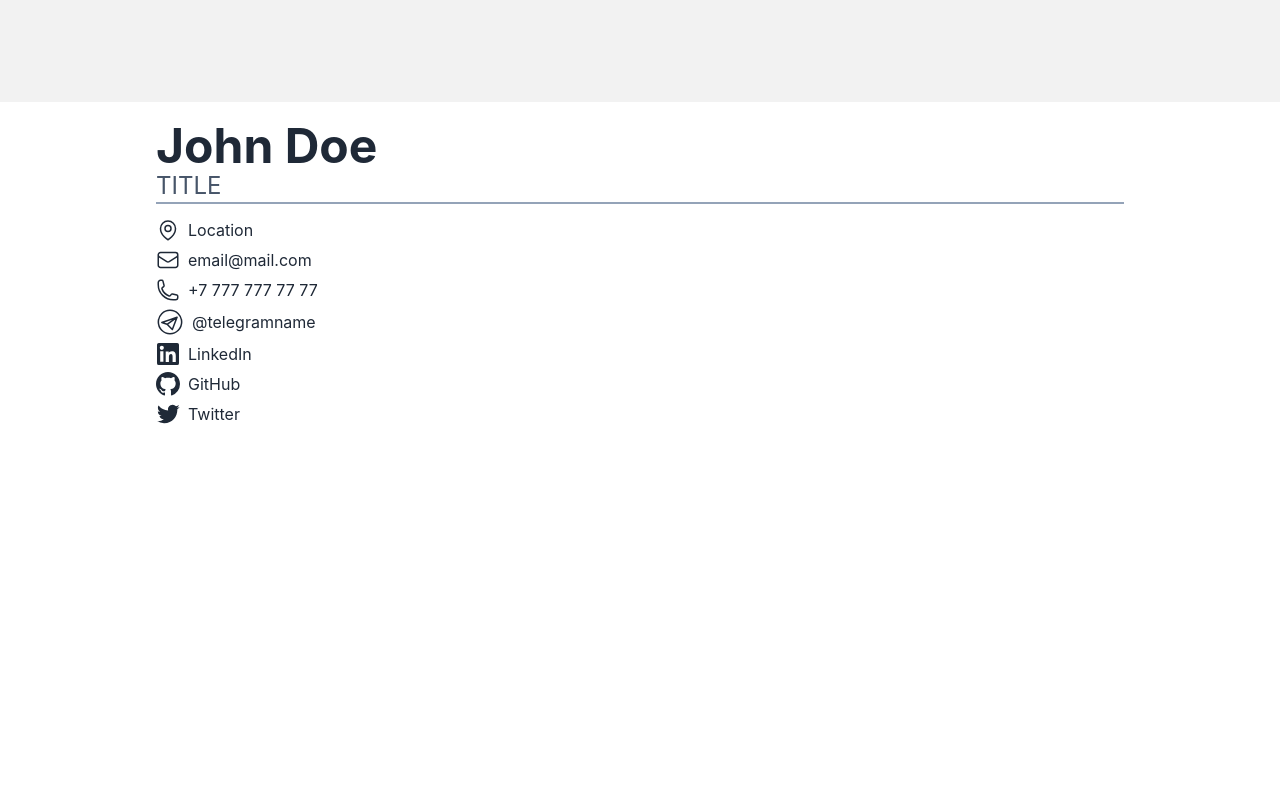
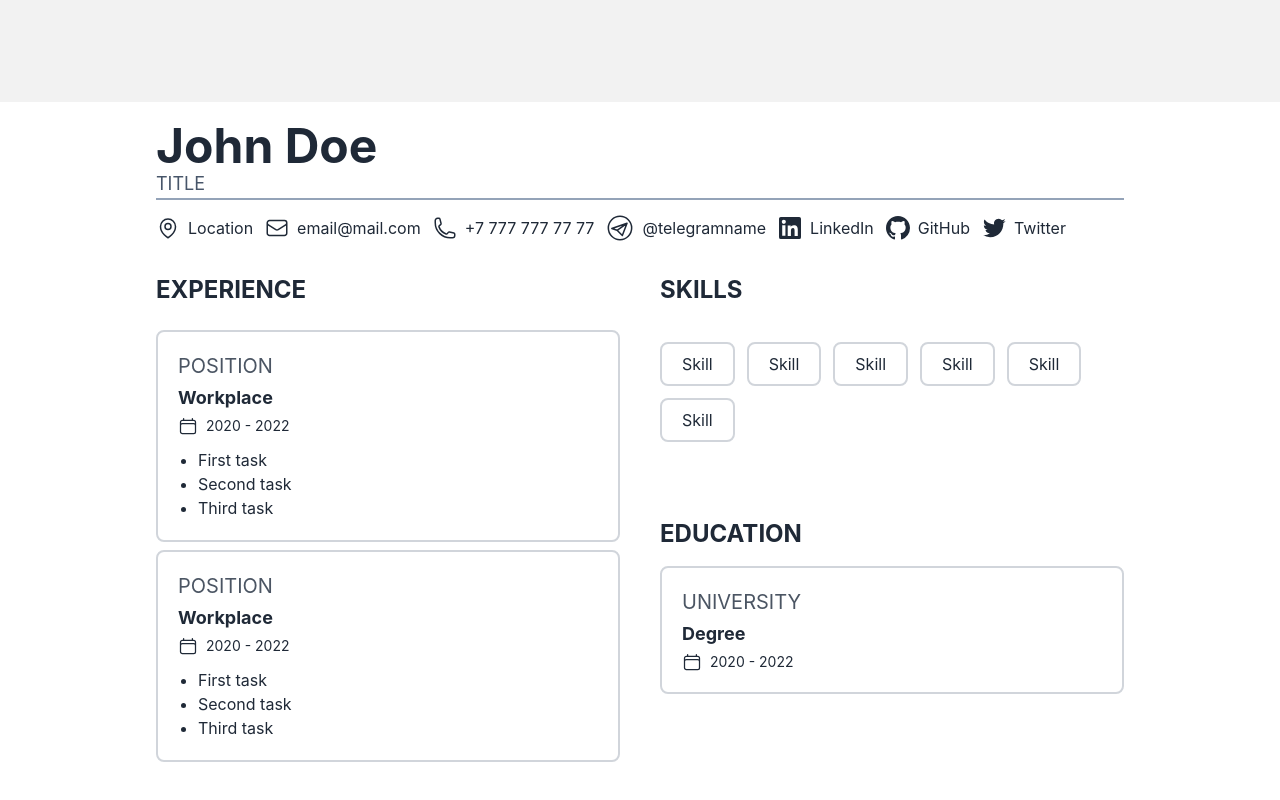
Before and after one commit to comoestassergio/resumatiq, a React (Create React App) app: page / in a window 1280 px wide. Shown: the part 698-1498 px from the top of the page. Built offline with nearby package versions, Linux system fonts and the light colour scheme.

Commit message:
Add Experience, skills and Education to CV comp

```diff
--- a/src/components/CV.js
+++ b/src/components/CV.js
@@ -5,9 +5,9 @@ const CV = () => {
         <div className="min-h-screen bg-base-100 py-5 px-7 lg:max-w-5xl lg:mx-auto">
             <div className="mb-4 relative after:absolute after:w-full after:bg-slate-400 after:h-0.5">
                 <h1 className="text-5xl font-bold">John Doe</h1>
-                <h3 className="text-2xl uppercase text-slate-600">Title</h3>
+                <h3 className="text-lg uppercase text-slate-600">Title</h3>
             </div>
-            <div className="flex flex-col gap-1.5">
+            <div className="flex flex-row gap-3 flex-wrap">
                 <p className="flex flex-row gap-2 items-center">
                     <svg xmlns="http://www.w3.org/2000/svg" fill="none" viewBox="0 0 24 24" strokeWidth={1.5} stroke="currentColor" className="w-6 h-6">
                         <path strokeLinecap="round" strokeLinejoin="round" d="M15 10.5a3 3 0 11-6 0 3 3 0 016 0z" />
@@ -31,7 +31,7 @@ const CV = () => {
                 </p>
                 <p className="flex gap-2 items-center">
                     <svg xmlns="http://www.w3.org/2000/svg" className="w-7 h-7" preserveAspectRatio="xMidYMid meet" viewBox="0 0 24 24">
-                        <g fill="none" stroke="currentColor" stroke-linecap="round" stroke-linejoin="round" stroke-width="1.3">
+                        <g fill="none" stroke="currentColor" strokeLinecap="round" strokeLinejoin="round" stroke-width="1.3">
                             <path d="M18 8L5 12.5L9.5 14M18 8l-8.5 6M18 8l-4 10.5L9.5 14"/>
                             <path d="M12 22c5.523 0 10-4.477 10-10S17.523 2 12 2S2 6.477 2 12s4.477 10 10 10Z"/>
                         </g>
@@ -40,13 +40,13 @@ const CV = () => {
                 </p>
                 <p className="flex gap-2 items-center">
                     <svg xmlns="http://www.w3.org/2000/svg" className="w-6 h-6" preserveAspectRatio="xMidYMid meet" viewBox="0 0 24 24">
-                        <path fill="currentColor" fill-rule="evenodd" d="M1 2.838A1.838 1.838 0 0 1 2.838 1H21.16A1.837 1.837 0 0 1 23 2.838V21.16A1.838 1.838 0 0 1 21.161 23H2.838A1.838 1.838 0 0 1 1 21.161V2.838Zm8.708 6.55h2.979v1.496c.43-.86 1.53-1.634 3.183-1.634c3.169 0 3.92 1.713 3.92 4.856v5.822h-3.207v-5.106c0-1.79-.43-2.8-1.522-2.8c-1.515 0-2.145 1.089-2.145 2.8v5.106H9.708V9.388Zm-5.5 10.403h3.208V9.25H4.208v10.54ZM7.875 5.812a2.063 2.063 0 1 1-4.125 0a2.063 2.063 0 0 1 4.125 0Z" clip-rule="evenodd"/>
+                        <path fill="currentColor" fillRule="evenodd" d="M1 2.838A1.838 1.838 0 0 1 2.838 1H21.16A1.837 1.837 0 0 1 23 2.838V21.16A1.838 1.838 0 0 1 21.161 23H2.838A1.838 1.838 0 0 1 1 21.161V2.838Zm8.708 6.55h2.979v1.496c.43-.86 1.53-1.634 3.183-1.634c3.169 0 3.92 1.713 3.92 4.856v5.822h-3.207v-5.106c0-1.79-.43-2.8-1.522-2.8c-1.515 0-2.145 1.089-2.145 2.8v5.106H9.708V9.388Zm-5.5 10.403h3.208V9.25H4.208v10.54ZM7.875 5.812a2.063 2.063 0 1 1-4.125 0a2.063 2.063 0 0 1 4.125 0Z" clip-rule="evenodd"/>
                     </svg>
                     LinkedIn
                 </p>
                 <p className="flex gap-2 items-center">
                     <svg xmlns="http://www.w3.org/2000/svg" className="w-6 h-6" preserveAspectRatio="xMidYMid meet" viewBox="0 0 24 24">
-                        <path fill="currentColor" fill-rule="evenodd" d="M12 0C5.37 0 0 5.37 0 12c0 5.31 3.435 9.795 8.205 11.385c.6.105.825-.255.825-.57c0-.285-.015-1.23-.015-2.235c-3.015.555-3.795-.735-4.035-1.41c-.135-.345-.72-1.41-1.23-1.695c-.42-.225-1.02-.78-.015-.795c.945-.015 1.62.87 1.845 1.23c1.08 1.815 2.805 1.305 3.495.99c.105-.78.42-1.305.765-1.605c-2.67-.3-5.46-1.335-5.46-5.925c0-1.305.465-2.385 1.23-3.225c-.12-.3-.54-1.53.12-3.18c0 0 1.005-.315 3.3 1.23c.96-.27 1.98-.405 3-.405s2.04.135 3 .405c2.295-1.56 3.3-1.23 3.3-1.23c.66 1.65.24 2.88.12 3.18c.765.84 1.23 1.905 1.23 3.225c0 4.605-2.805 5.625-5.475 5.925c.435.375.81 1.095.81 2.22c0 1.605-.015 2.895-.015 3.3c0 .315.225.69.825.57A12.02 12.02 0 0 0 24 12c0-6.63-5.37-12-12-12Z" clip-rule="evenodd"/>
+                        <path fill="currentColor" fillRule="evenodd" d="M12 0C5.37 0 0 5.37 0 12c0 5.31 3.435 9.795 8.205 11.385c.6.105.825-.255.825-.57c0-.285-.015-1.23-.015-2.235c-3.015.555-3.795-.735-4.035-1.41c-.135-.345-.72-1.41-1.23-1.695c-.42-.225-1.02-.78-.015-.795c.945-.015 1.62.87 1.845 1.23c1.08 1.815 2.805 1.305 3.495.99c.105-.78.42-1.305.765-1.605c-2.67-.3-5.46-1.335-5.46-5.925c0-1.305.465-2.385 1.23-3.225c-.12-.3-.54-1.53.12-3.18c0 0 1.005-.315 3.3 1.23c.96-.27 1.98-.405 3-.405s2.04.135 3 .405c2.295-1.56 3.3-1.23 3.3-1.23c.66 1.65.24 2.88.12 3.18c.765.84 1.23 1.905 1.23 3.225c0 4.605-2.805 5.625-5.475 5.925c.435.375.81 1.095.81 2.22c0 1.605-.015 2.895-.015 3.3c0 .315.225.69.825.57A12.02 12.02 0 0 0 24 12c0-6.63-5.37-12-12-12Z" clip-rule="evenodd"/>
                     </svg>
                     GitHub
                 </p>
@@ -57,6 +57,77 @@ const CV = () => {
                     Twitter
                 </p>
             </div>
+            <div className="grid grid-cols-2 mt-8 gap-x-10 gap-y-2">
+                <section className="flex flex-col gap-2 row-span-2">
+                    <h2 className="text-2xl font-bold uppercase mb-4">Experience</h2>
+                    <div className="flex flex-col gap-1 border-2 border-solid border-gray-300 rounded-lg p-5">
+                        <p className="text-xl uppercase text-gray-600">Position</p>
+                        <p className="text-lg font-bold">Workplace</p>
+                        <p className="flex gap-2 text-sm items-center">
+                            <svg xmlns="http://www.w3.org/2000/svg" fill="none" viewBox="0 0 24 24" strokeWidth={1.5} stroke="currentColor" className="w-5 h-5">
+                                <path strokeLinecap="round" strokeLinejoin="round" d="M6.75 3v2.25M17.25 3v2.25M3 18.75V7.5a2.25 2.25 0 012.25-2.25h13.5A2.25 2.25 0 0121 7.5v11.25m-18 0A2.25 2.25 0 005.25 21h13.5A2.25 2.25 0 0021 18.75m-18 0v-7.5A2.25 2.25 0 015.25 9h13.5A2.25 2.25 0 0121 11.25v7.5" />
+                            </svg>
+                            2020 - 2022
+                        </p>
+                        <ul className="list-disc ml-5 mt-2">
+                            <li>
+                                First task
+                            </li>
+                            <li>
+                                Second task
+                            </li>
+                            <li>
+                                Third task
+                            </li>
+                        </ul>
+                    </div>
+                    <div className="flex flex-col gap-1 border-2 border-solid border-gray-300 rounded-lg p-5">
+                        <p className="text-xl uppercase text-gray-600">Position</p>
+                        <p className="text-lg font-bold">Workplace</p>
+                        <p className="flex gap-2 text-sm items-center">
+                            <svg xmlns="http://www.w3.org/2000/svg" fill="none" viewBox="0 0 24 24" strokeWidth={1.5} stroke="currentColor" className="w-5 h-5">
+                                <path strokeLinecap="round" strokeLinejoin="round" d="M6.75 3v2.25M17.25 3v2.25M3 18.75V7.5a2.25 2.25 0 012.25-2.25h13.5A2.25 2.25 0 0121 7.5v11.25m-18 0A2.25 2.25 0 005.25 21h13.5A2.25 2.25 0 0021 18.75m-18 0v-7.5A2.25 2.25 0 015.25 9h13.5A2.25 2.25 0 0121 11.25v7.5" />
+                            </svg>
+                            2020 - 2022
+                        </p>
+                        <ul className="list-disc ml-5 mt-2">
+                            <li>
+                                First task
+                            </li>
+                            <li>
+                                Second task
+                            </li>
+                            <li>
+                                Third task
+                            </li>
+                        </ul>
+                    </div>
+                </section>
+                <section>
+                    <h2 className="text-2xl font-bold uppercase mb-4">Skills</h2>
+                    <ul className="flex flex-row gap-3 pt-5 flex-wrap">
+                        <li className="border-2 border-gray-300 capitalize px-5 py-2 rounded-lg">Skill</li>
+                        <li className="border-2 border-gray-300 capitalize px-5 py-2 rounded-lg">Skill</li>
+                        <li className="border-2 border-gray-300 capitalize px-5 py-2 rounded-lg">Skill</li>
+                        <li className="border-2 border-gray-300 capitalize px-5 py-2 rounded-lg">Skill</li>
+                        <li className="border-2 border-gray-300 capitalize px-5 py-2 rounded-lg">Skill</li>
+                        <li className="border-2 border-gray-300 capitalize px-5 py-2 rounded-lg">Skill</li>
+                    </ul>
+                </section>
+                <section>
+                    <h2 className="text-2xl font-bold uppercase mb-4">Education</h2>
+                    <div className="flex flex-col gap-1 border-2 border-gray-300 rounded-lg p-5">
+                        <p className="text-xl uppercase text-gray-600">University</p>
+                        <p className="text-lg capitalize font-bold">Degree</p>
+                        <p className="flex gap-2 text-sm items-center">
+                            <svg xmlns="http://www.w3.org/2000/svg" fill="none" viewBox="0 0 24 24" strokeWidth={1.5} stroke="currentColor" className="w-5 h-5">
+                                <path strokeLinecap="round" strokeLinejoin="round" d="M6.75 3v2.25M17.25 3v2.25M3 18.75V7.5a2.25 2.25 0 012.25-2.25h13.5A2.25 2.25 0 0121 7.5v11.25m-18 0A2.25 2.25 0 005.25 21h13.5A2.25 2.25 0 0021 18.75m-18 0v-7.5A2.25 2.25 0 015.25 9h13.5A2.25 2.25 0 0121 11.25v7.5" />
+                            </svg>
+                            2020 - 2022
+                        </p>
+                    </div>
+                </section>
+            </div>
         </div>
     )
 }
```
